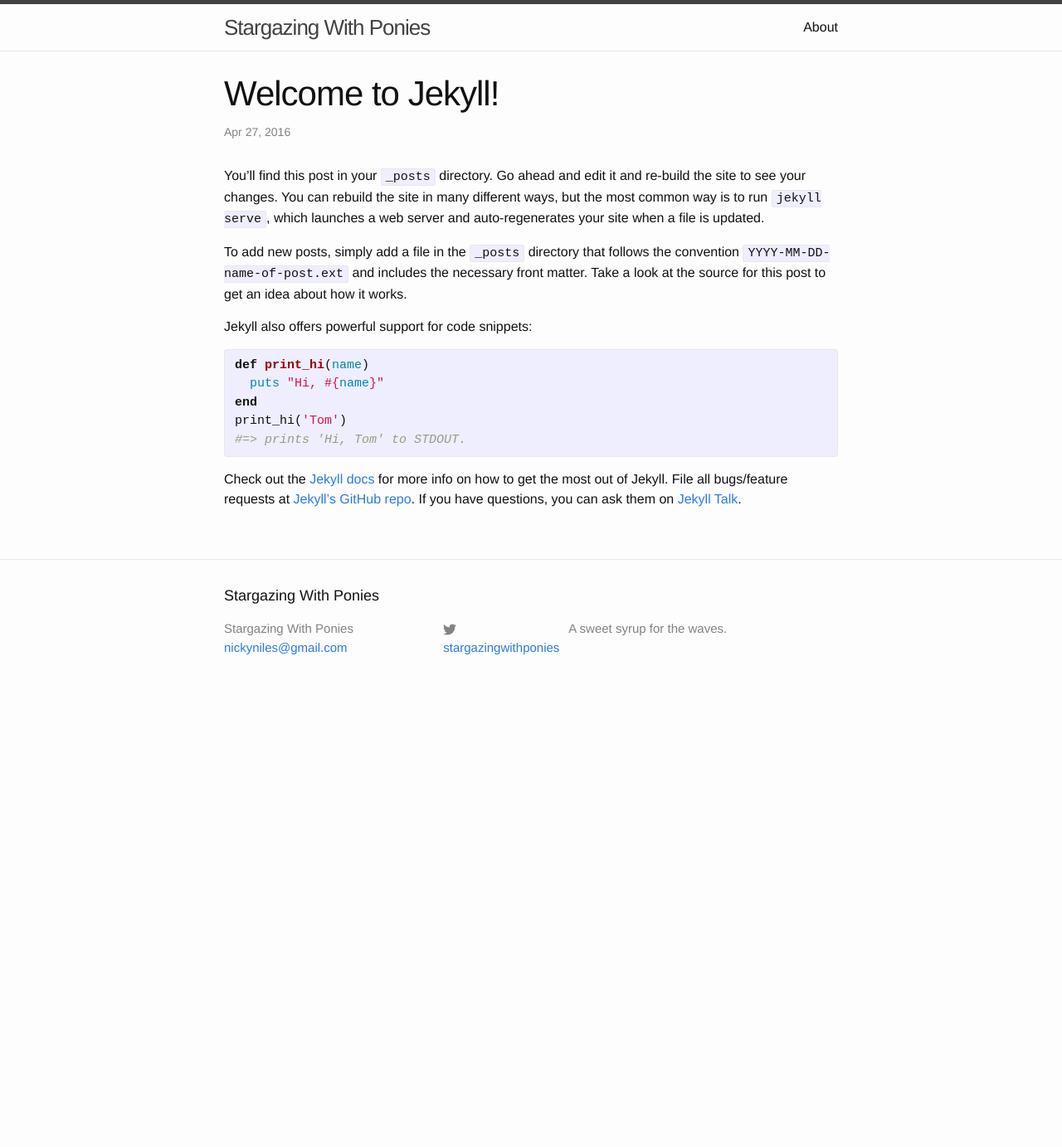
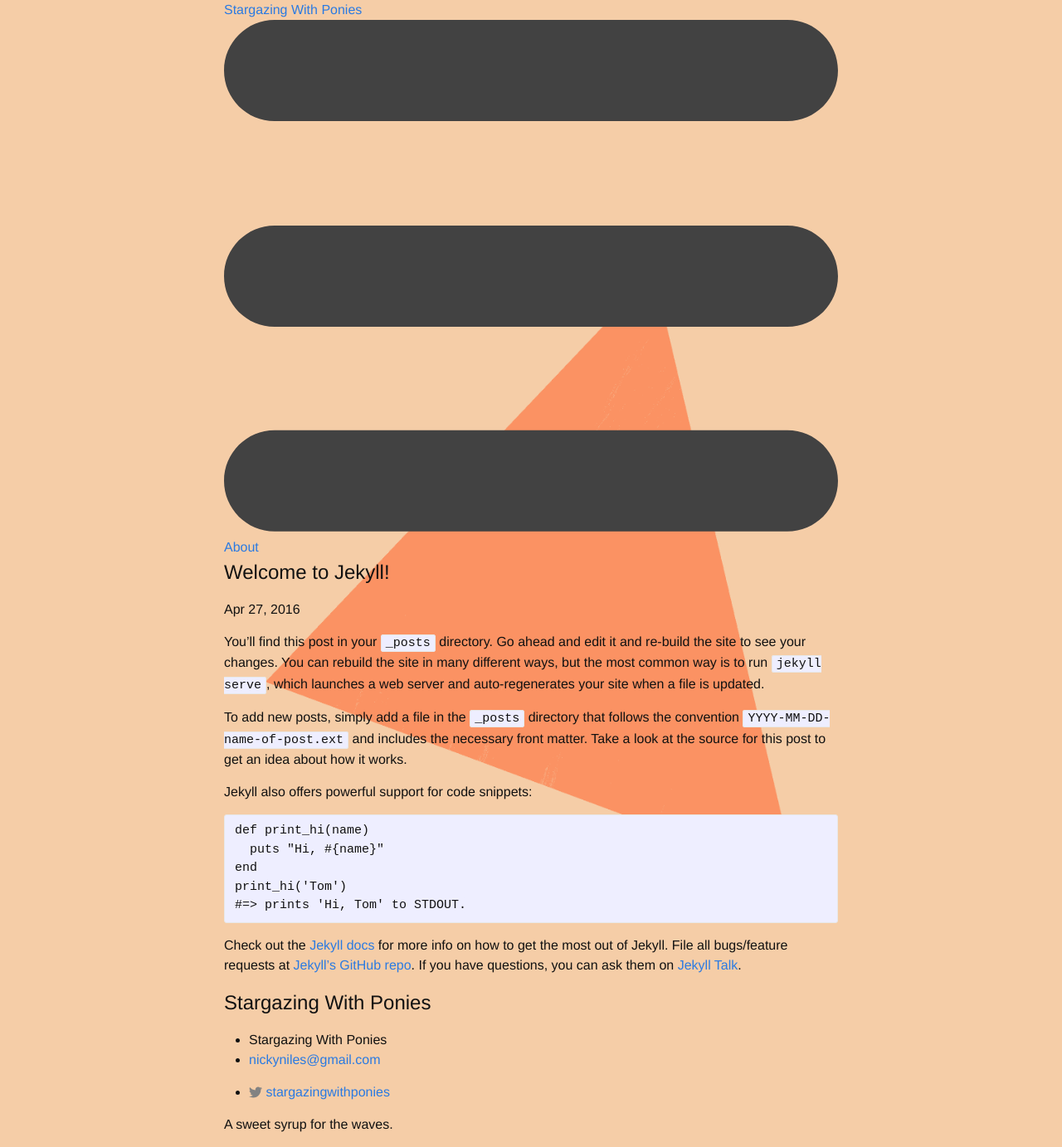
Before and after one commit to stargazing-with-ponies/stargazing-with-ponies.github.io, a Jekyll site: the page built from _posts/2016-04-27-welcome-to-jekyll.markdown, in a window 1280 px wide. Shown: the whole page at 83% size. Built offline with Jekyll 4.4.1, drawn with Linux system fonts in a browser that asks for light colours; before the commit the page ends 900 px from its top, so only the background shows below that.

Commit message:
add simple layout and artwok

```diff
--- a/_layouts/simple.html
+++ b/_layouts/simple.html
@@ -6,8 +6,8 @@
   <body class="simple">
 
 
+<div class="logo">{% include swp.svg %}</div>
 
-<h1>{{site.title}}</h1>
 
   </body>
 
--- /dev/null
+++ b/_sass/_custom.scss
@@ -0,0 +1,23 @@
+// custom
+$pink: #fe469c;
+
+body {
+    background: url(/assets/images/triangle.png) no-repeat 50% 50% $background-color;
+    background-size: 50%;
+}
+
+.logo {
+    height: 80vh;
+    max-height: 80vh;
+    color: yellow;
+    text-align: center;
+    padding-top: 5%;
+    color: $pink;
+
+    svg {
+        max-height: 80vh;
+        height: 80vh;
+        fill: currentColor;
+        margin: 0 auto;
+    }
+}
--- a/css/main.scss
+++ b/css/main.scss
@@ -15,7 +15,7 @@ $base-line-height: 1.5;
 $spacing-unit:     30px;
 
 $text-color:       #111;
-$background-color: #fdfdfd;
+$background-color: #f5cda7;
 $brand-color:      #2a7ae2;
 
 $grey-color:       #828282;
@@ -48,6 +48,7 @@ $on-laptop:        800px;
 // Import partials from `sass_dir` (defaults to `_sass`)
 @import
         "base",
-        "layout",
-        "syntax-highlighting"
+        //"layout",
+        //"syntax-highlighting"
+        "custom"
 ;
```
Also changed, not shown: _includes/swp.svg (added), assets/images/triangle.png (added).
